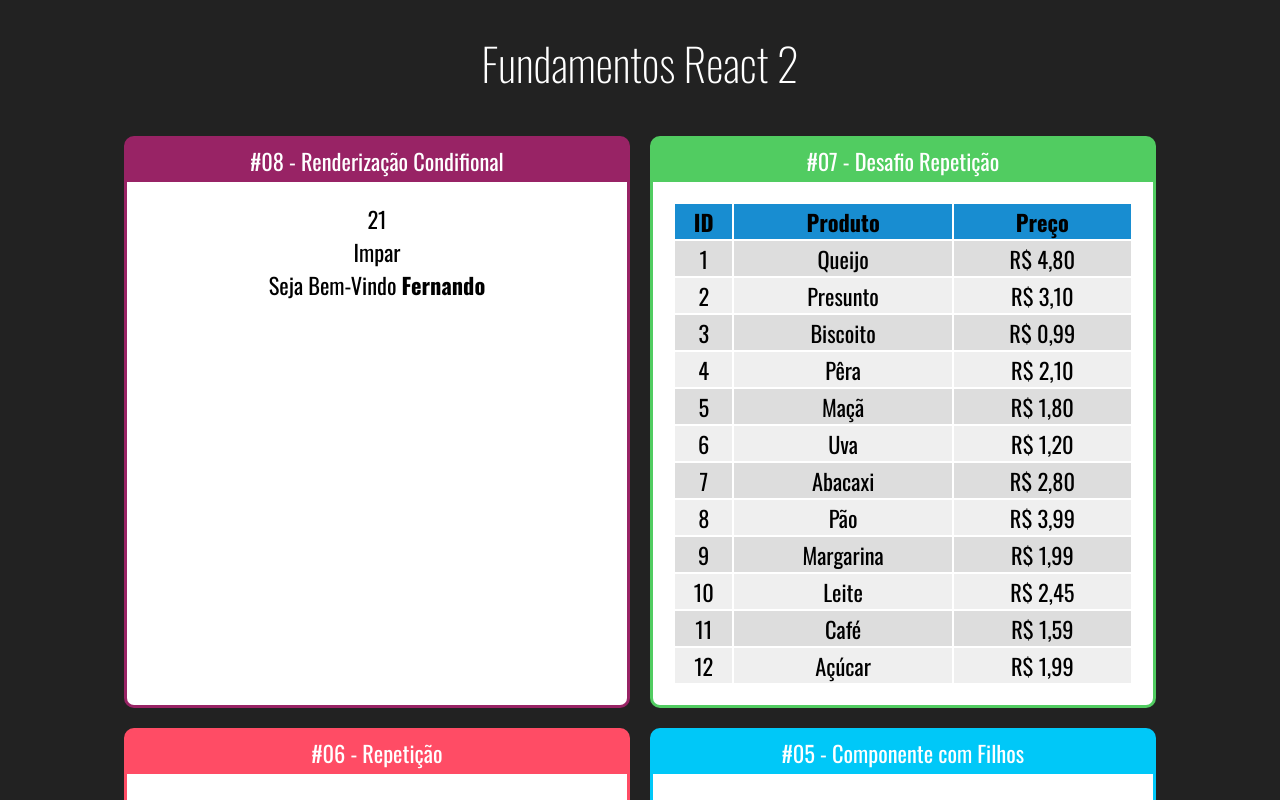
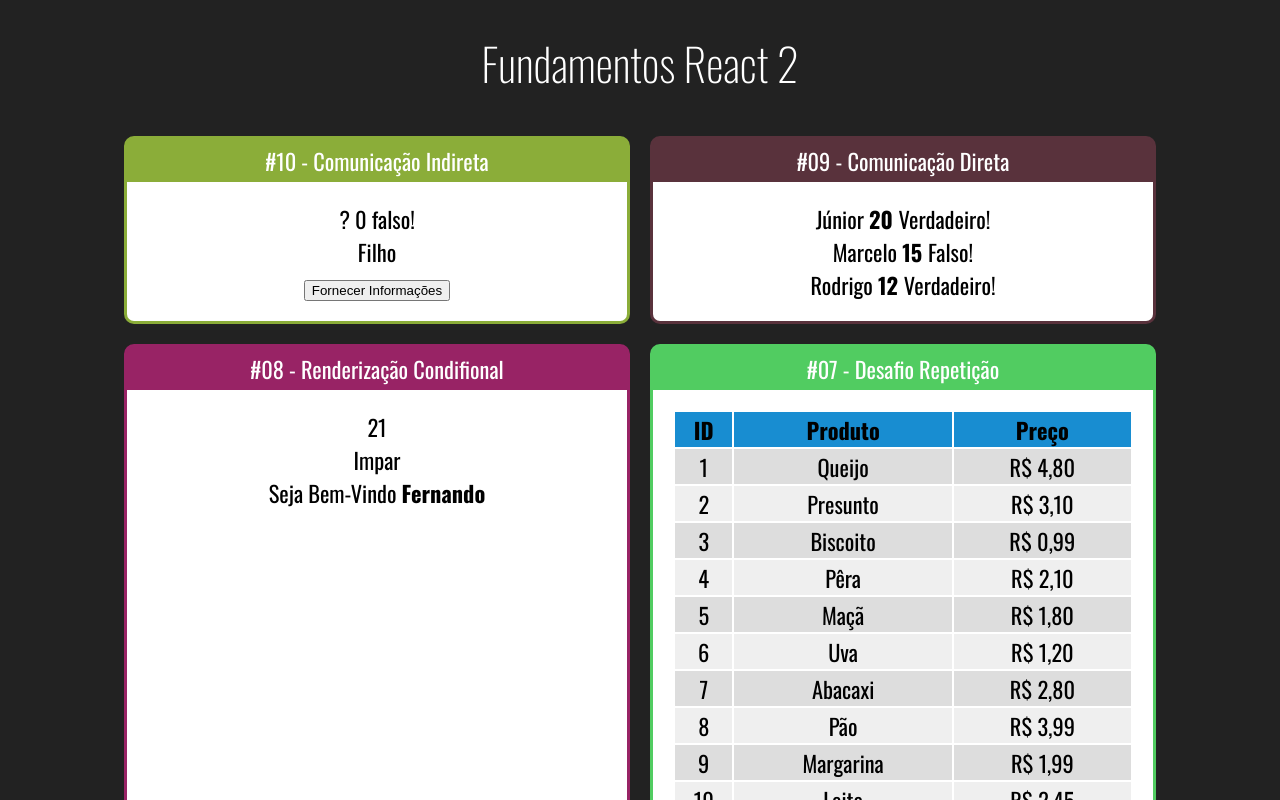
Before and after one commit to laianribas/Cod3r-curso-react, a React (Create React App) app: page / in a window 1280 px wide. Shown: the top 800 px of the page. Built offline with nearby package versions, Linux system fonts and the light colour scheme.

Commit message:
Usando Hooks para alterar dados dos componentes

```diff
--- a/src/App.jsx
+++ b/src/App.jsx
@@ -1,26 +1,35 @@
-import './App.css'
-import React from 'react'
+/* eslint-disable import/no-anonymous-default-export */
+import "./App.css";
+import React from "react";
 
-import Primeiro from './components/Basicos/Primeiro'
-import ComParametro from './components/Basicos/ComParametro'
-import Fragmento from './components/Basicos/Fragmento'
-import NumeroAleatorio from './components/Basicos/NumeroAleatorio'
-import Card from './components/layout/Card'
-import Familia from './components/Basicos/Familia'
-import FamiliaMembro from './components/Basicos/FamiliaMembro'
-import ListaAlunos from './components/repetição/ListaAlunos'
-import ListaProdutos from './components/repetição/ListaProdutos'
-import ParOuImpar from './components/condicional/ParOuImpar'
-import UsuarioInfo from './components/condicional/UsuarioInfo'
+import Primeiro from "./components/Basicos/Primeiro";
+import ComParametro from "./components/Basicos/ComParametro";
+import Fragmento from "./components/Basicos/Fragmento";
+import NumeroAleatorio from "./components/Basicos/NumeroAleatorio";
+import Card from "./components/layout/Card";
+import Familia from "./components/Basicos/Familia";
+import FamiliaMembro from "./components/Basicos/FamiliaMembro";
+import ListaAlunos from "./components/repetição/ListaAlunos";
+import ListaProdutos from "./components/repetição/ListaProdutos";
+import ParOuImpar from "./components/condicional/ParOuImpar";
+import UsuarioInfo from "./components/condicional/UsuarioInfo";
+import DiretaPai from "./components/Comunicacao/DiretaPai";
+import IndiretaPai from "./components/Comunicacao/IndiretaPai";
 
 export default () => {
   return (
     <div className="App">
       <h1>Fundamentos React 2</h1>
       <div className="Wrapper">
+        <Card titulo="#10 - Comunicação Indireta" color="#8BAD39">
+          <IndiretaPai />
+        </Card>
+        <Card titulo="#09 - Comunicação Direta" color="#59323C">
+          <DiretaPai />
+        </Card>
         <Card titulo="#08 - Renderização Condifional" color="#982365">
           <ParOuImpar numero={21} />
-          <UsuarioInfo usuario={{ nome: 'Fernando' }} />
+          <UsuarioInfo usuario={{ nome: "Fernando" }} />
         </Card>
         <Card titulo="#07 - Desafio Repetição" color="#51cc61">
           <ListaProdutos />
@@ -50,5 +59,5 @@ export default () => {
         </Card>
       </div>
     </div>
-  )
-}
+  );
+};
--- /dev/null
+++ b/src/components/Comunicacao/DiretaFilho.jsx
@@ -0,0 +1,14 @@
+/* eslint-disable import/no-anonymous-default-export */
+import React from "react";
+
+export default (props) => {
+  return (
+    <div>
+      <span>{props.nome} </span>
+      <span>
+        <strong>{props.idade} </strong>
+      </span>
+      <span>{props.nerd ? "Verdadeiro" : "Falso"}!</span>
+    </div>
+  );
+};
--- /dev/null
+++ b/src/components/Comunicacao/DiretaPai.jsx
@@ -0,0 +1,13 @@
+/* eslint-disable import/no-anonymous-default-export */
+import React from "react";
+import DiretaFilho from "./DiretaFilho";
+
+export default (props) => {
+  return (
+    <div>
+      <DiretaFilho nome="Júnior " idade={20} nerd={true}></DiretaFilho>
+      <DiretaFilho nome="Marcelo " idade={15} nerd={false}></DiretaFilho>
+      <DiretaFilho nome="Rodrigo " idade={12} nerd={true}></DiretaFilho>
+    </div>
+  );
+};
--- /dev/null
+++ b/src/components/Comunicacao/IndiretaFilho.jsx
@@ -0,0 +1,17 @@
+/* eslint-disable import/no-anonymous-default-export */
+import React from "react";
+
+export default (props) => {
+  return (
+    <div>
+      <div>Filho</div>
+      <button
+        onClick={function (e) {
+          props.onClick("João", 53, true);
+        }}
+      >
+        Fornecer Informações
+      </button>
+    </div>
+  );
+};
--- /dev/null
+++ b/src/components/Comunicacao/IndiretaPai.jsx
@@ -0,0 +1,36 @@
+/* eslint-disable import/no-anonymous-default-export */
+import React, { useState } from "react";
+import IndiretaFilho from "./IndiretaFilho";
+
+export default (props) => {
+//   const data = {
+//     nome: "?",
+//     idade: 0,
+//     nerd: false,
+//   };
+    const [data, setData] = useState({
+        nome: "?",
+        idade: 0,
+        nerd: false
+    })
+  function fornecerInformacoes(nomePai, idadePai, nerdPai) {
+    console.log(nomePai, idadePai, nerdPai);
+    setData(() => {
+        return {
+            nome: nomePai,
+            idade: idadePai,
+            nerd: nerdPai
+        }
+    })
+  }
+  return (
+    <div>
+      <div>
+        <span>{data.nome} </span>
+        <span>{data.idade} </span>
+        <span>{data.nerd ? "Verdadeiro" : "falso"}!</span>
+      </div>
+      <IndiretaFilho onClick={fornecerInformacoes}></IndiretaFilho>
+    </div>
+  );
+};
--- a/src/components/condicional/UsuarioInfo.jsx
+++ b/src/components/condicional/UsuarioInfo.jsx
@@ -1,3 +1,4 @@
+/* eslint-disable import/no-anonymous-default-export */
 import React from 'react'
 import If, { Else } from './if'
 
```
